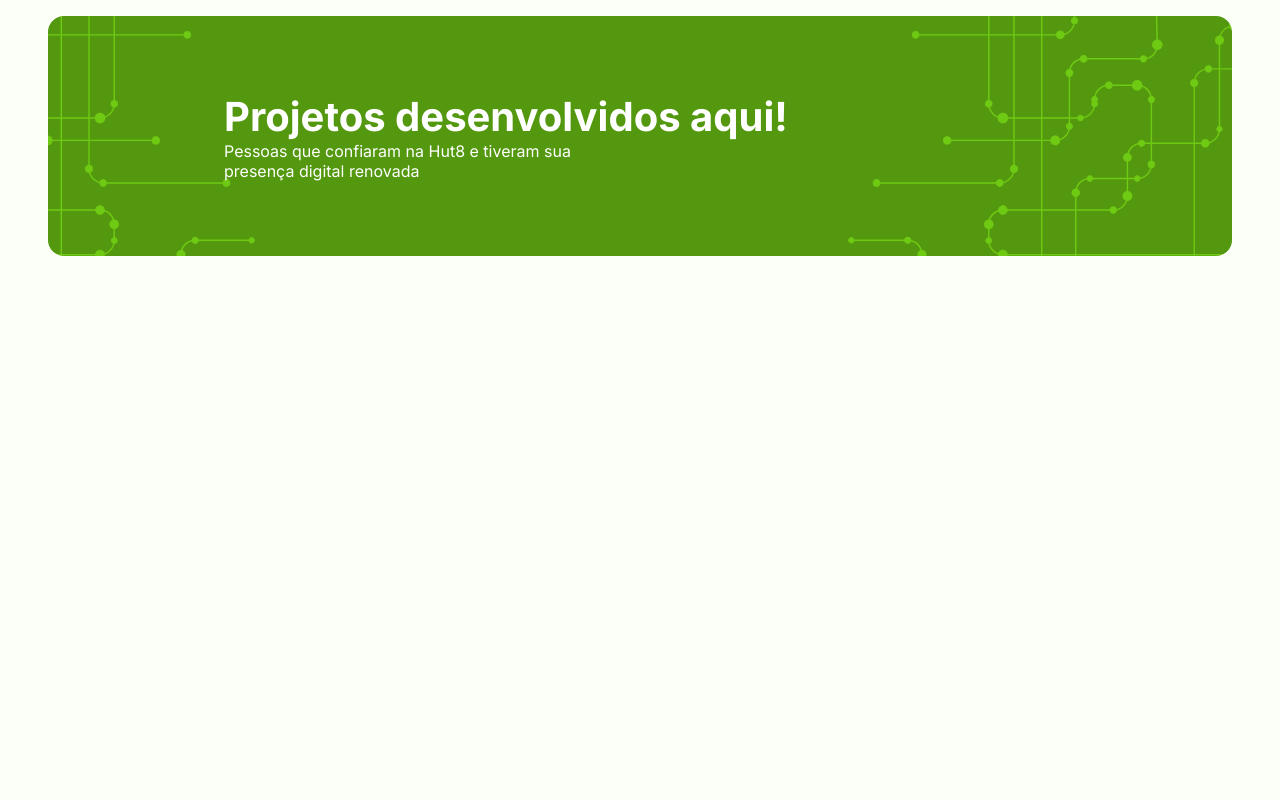
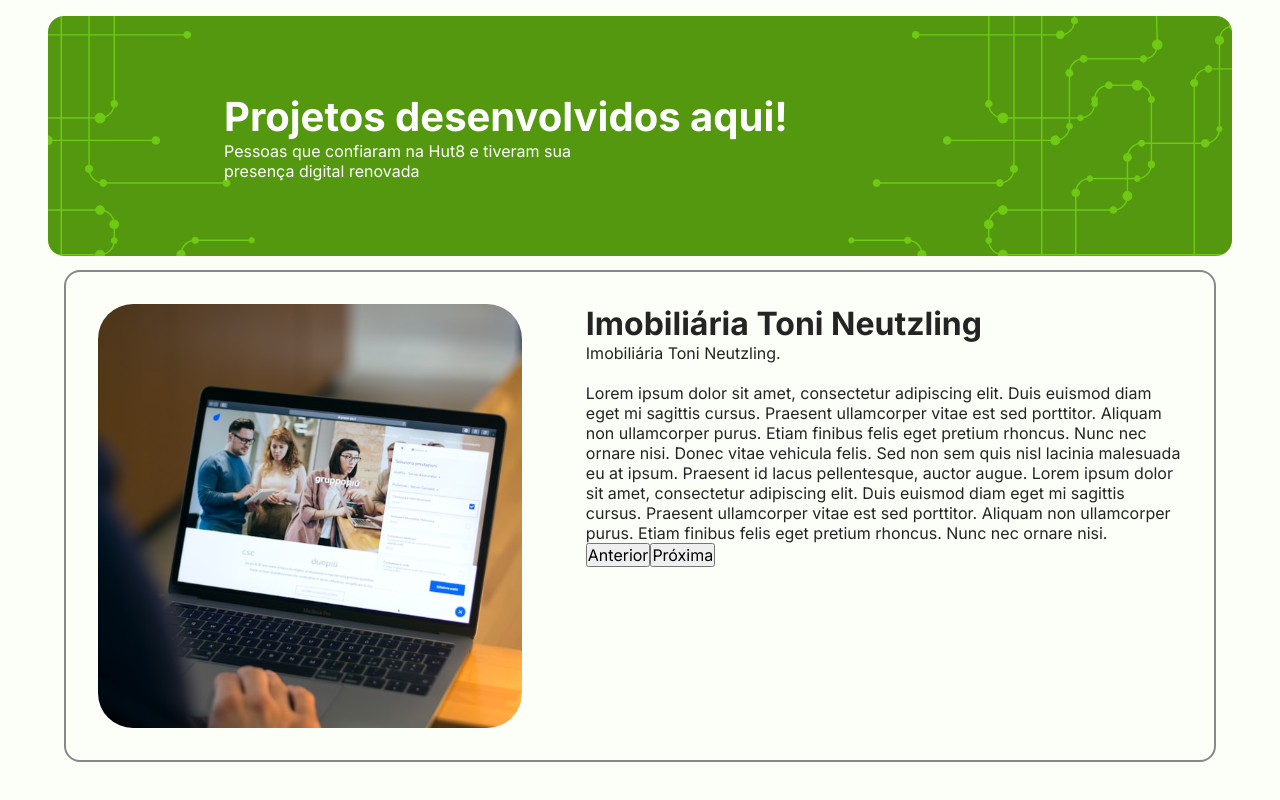
Before and after one commit to Brendler17/hut8, a React (Vite) app in the folder frontend/: page /projects in a window 1280 px wide. Shown: the part 216-1016 px from the top of the page. Before the commit the page ends 814 px from the top, so only its background shows below. Built offline with nearby package versions, Linux system fonts and the light colour scheme.

Commit message:
feat: adiciona carousel de projetos

```diff
--- /dev/null
+++ b/frontend/src/components/CarouselProjects/index.module.css
@@ -0,0 +1,34 @@
+.container {
+  display: flex;
+  align-items: flex-start;
+  justify-content: center;
+  gap: 4rem;
+
+  width: 90%;
+ height: 30%;
+  padding: 2rem;
+
+  border: 2px solid rgb(136, 136, 136);
+  border-radius: 16px;
+
+  margin: 0 auto; /* 👈 isso centraliza horizontalmente */
+  margin-bottom: 10%;
+}
+
+.image {
+  width: 40%;
+  aspect-ratio: 1 / 1; /* Define a proporção, a altura será igual à largura */
+  overflow: hidden; /* garante o corte */
+  border-radius: 35px;
+}
+
+.image img {
+  width: 100%;
+  height: 100%;
+  object-fit: cover; /* 👈 corta a imagem */
+}
+
+.content {
+  max-width: 55%;
+
+}
--- /dev/null
+++ b/frontend/src/components/CarouselProjects/index.tsx
@@ -0,0 +1,52 @@
+import { useState } from 'react';
+import projectImage1 from '../../assets/projects/project1.svg';
+import projectImage2 from '../../assets/projects/project2.svg';
+import projectImage3 from '../../assets/projects/project3.svg';
+import styles from './index.module.css';
+
+interface CarouselProjectsProps {
+  title: string;
+  text: string;
+}
+
+export function CarouselProjects({ title, text }: CarouselProjectsProps) {
+
+  const projects = [
+    { image: projectImage1 },
+    { image: projectImage2 },
+    { image: projectImage3 }
+  ];
+
+  const [currentIndex, setCurrentIndex] = useState(0);
+
+  function nextImage() {
+    setCurrentIndex((prev) => (prev + 1) % projects.length);
+  }
+
+  function prevImage() {
+    setCurrentIndex((prev) =>
+      prev === 0 ? projects.length - 1 : prev - 1
+    );
+  }
+
+ return (
+  <div className={styles.container}>
+
+    <div className={styles.image}>
+      <img
+        src={projects[currentIndex].image}
+        alt="imagem-do-projeto"
+      />
+    </div>
+
+    <div className={styles.content}>
+      <h1>{title}</h1>
+      <p dangerouslySetInnerHTML={{ __html: text }} />
+
+      <button onClick={prevImage}>Anterior</button>
+      <button onClick={nextImage}>Próxima</button>
+    </div>
+
+  </div>
+);
+}
--- a/frontend/src/pages/projects/index.tsx
+++ b/frontend/src/pages/projects/index.tsx
@@ -1,7 +1,10 @@
 import { MenuItems } from '../../components/Menu-Items';
 import { Rectangle } from '../../components/Rectangle';
+import { CarouselProjects } from '../../components/CarouselProjects';
+
 import homestyles from '../Home/styles.module.css';
 import styles from './styles.module.css';
+
 export function Projects() {
   return (
     <div className={homestyles.page}>
@@ -13,6 +16,10 @@
           text="Pessoas que confiaram na Hut8 e tiveram sua presença digital renovada"
         />
       </div>
+
+
+       <CarouselProjects title="Imobiliária Toni Neutzling" text="Imobiliária Toni Neutzling.<br /> <br />Lorem ipsum dolor sit amet, consectetur adipiscing elit. Duis euismod diam eget mi sagittis cursus. Praesent ullamcorper vitae est sed porttitor. Aliquam non ullamcorper purus. Etiam finibus felis eget pretium rhoncus. Nunc nec ornare nisi. Donec vitae vehicula felis. Sed non sem quis nisl lacinia malesuada eu at ipsum. Praesent id lacus pellentesque, auctor augue. Lorem ipsum dolor sit amet, consectetur adipiscing elit. Duis euismod diam eget mi sagittis cursus. Praesent ullamcorper vitae est sed porttitor. Aliquam non ullamcorper purus. Etiam finibus felis eget pretium rhoncus. Nunc nec ornare nisi." />
+
     </div>
   );
 }
```
Also changed, not shown: frontend/src/pages/projects/styles.module.css (line endings or trailing spaces).
